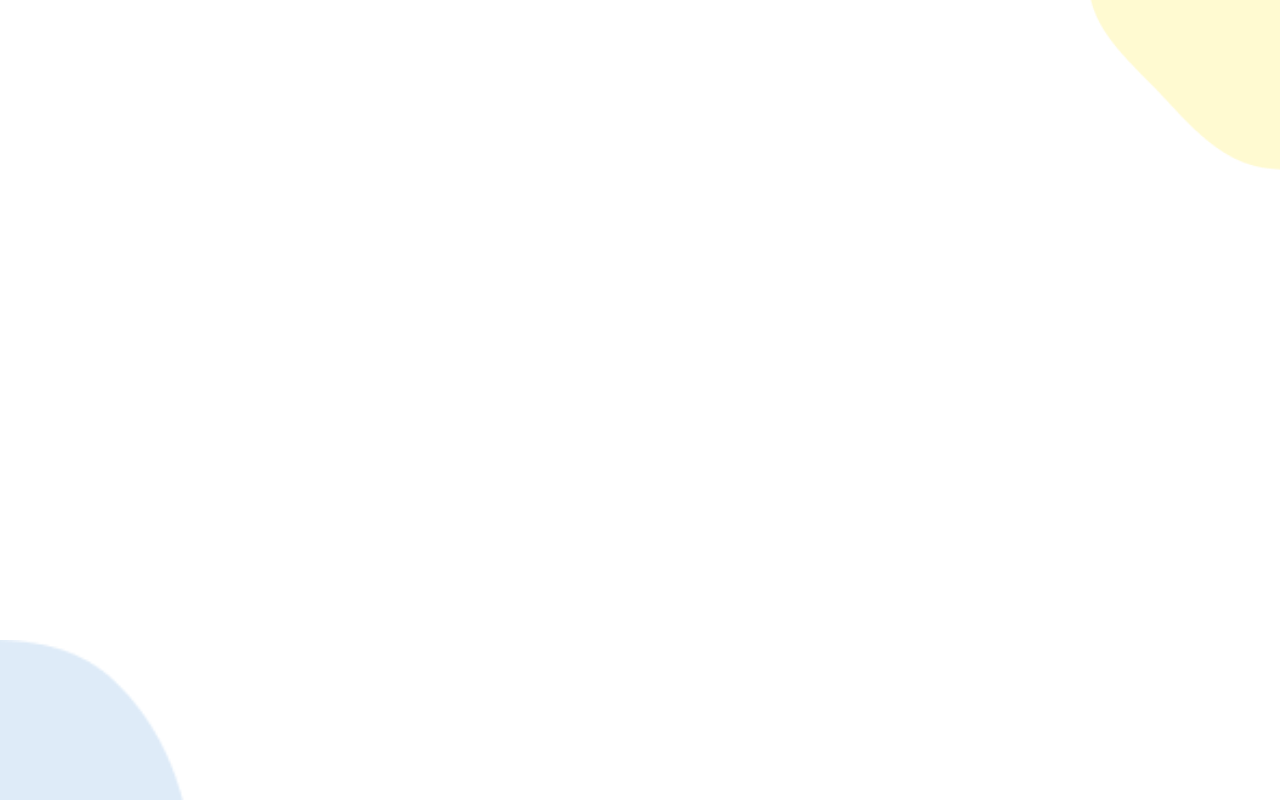
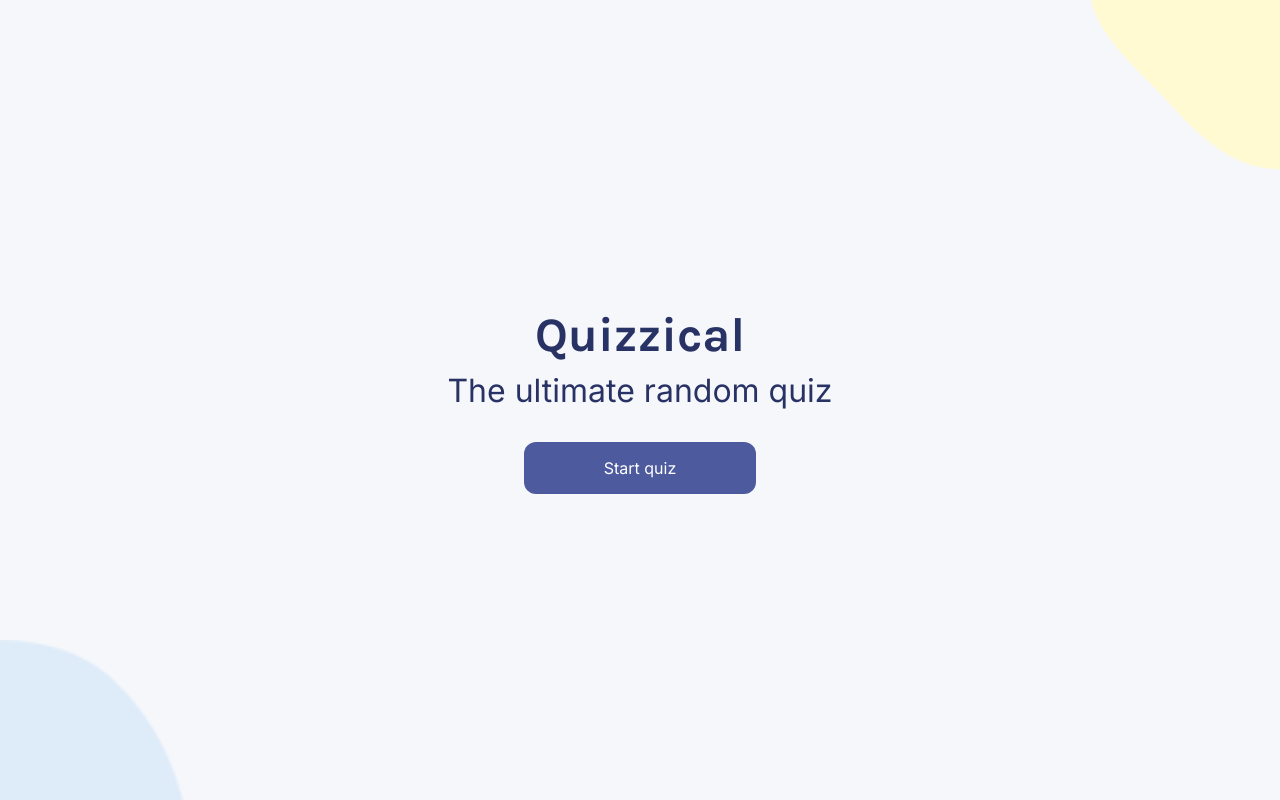
Before and after one commit to SanJammin/Quizzical, a React (Vite) app: page / in a window 1280 px wide. Built offline with nearby package versions, Linux system fonts and the light colour scheme.

Commit message:
Create Starting Page

```diff
--- a/src/App.css
+++ b/src/App.css
@@ -1,6 +1,64 @@
+* {
+    box-sizing: border-box;
+}
+
+html, body {
+    min-height: 100vh;
+    margin: 0;
+    padding: 0;
+    font-family: "Karla", sans-serif;
+    overflow-x: hidden;
+}
+
 body {
+    display: flex;
+    justify-content: center;
+    align-items: center;
+    background-color: #F5F7FB;
     background-image: url(../public/yellow-blob.png), url(../public/blue-blob.png);
     background-repeat: no-repeat;
     background-position: top right, calc(-10vw) calc(80vh);
     background-size: calc(15vw), calc(25vw);
 }
+
+main {
+    width: 100%;
+    max-width: 600px;
+    padding: 2rem;
+}
+
+.starting-page {
+    display: flex;
+    flex-direction: column;
+    justify-content: center;
+    align-items: center;
+    text-align: center;
+    padding: 2rem;
+}
+
+.starting-page > h1 {
+    font-size: 3rem;
+    font-weight: bold;
+    color: #293264;
+    margin: 0;
+}
+
+.starting-page > p {
+    font-family: "Inter", sans-serif;
+    font-size: 2rem;
+    color: #293264;
+    margin-top: 0.5rem;
+    margin-bottom: 2rem;
+}
+
+.starting-page > button {
+    background-color: #4D5B9E;
+    color: white;
+    font-size: 1rem;
+    padding: 1rem 5rem;
+    border: none;
+    border-radius: 0.75rem;
+    cursor: pointer;
+    font-family: "Inter", sans-serif;
+    transition: background-color 0.3s ease;
+}
--- a/src/App.jsx
+++ b/src/App.jsx
@@ -1,8 +1,13 @@
 import { useState } from "react";
 import "./App.css";
+import StartingPage from "./components/StartingPage";
 
 function App() {
-
+    return (
+        <main>
+            <StartingPage />
+        </main>
+    )
 }
 
 export default App;
--- /dev/null
+++ b/src/components/StartingPage.jsx
@@ -0,0 +1,9 @@
+export default function StartingPage() {
+    return (
+        <section className="starting-page">
+            <h1>Quizzical</h1>
+            <p>The ultimate random quiz</p>
+            <button>Start quiz</button>
+        </section>
+    );
+}
```
